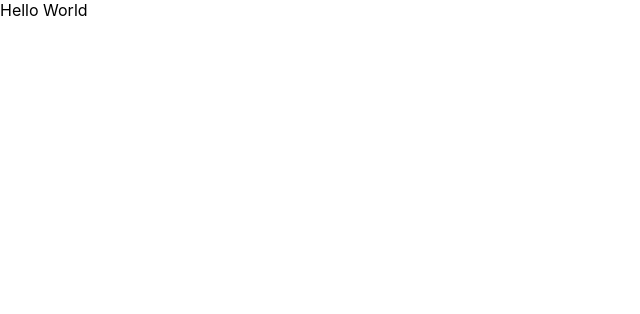
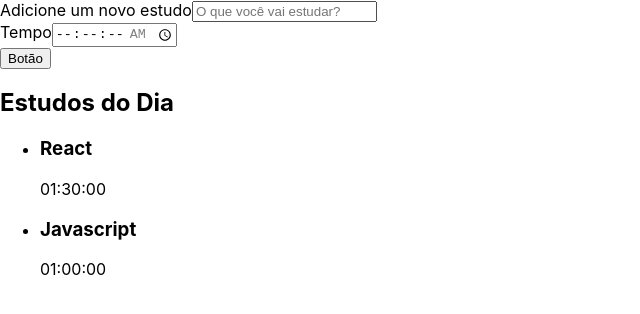
Before and after one commit to MasterKelwin/alura-studies, a React (Create React App) app: page / in a window 1280 px wide. Shown: the top 314 px of the page, without its empty margins (0-640 px from the left). Built offline with nearby package versions, Linux system fonts and the light colour scheme.

Commit message:
componetizando

```diff
--- a/public/index.html
+++ b/public/index.html
@@ -10,34 +10,10 @@
       content="Web site created using create-react-app"
     />
     <link rel="apple-touch-icon" href="%PUBLIC_URL%/logo192.png" />
-    <!--
-      manifest.json provides metadata used when your web app is installed on a
-      user's mobile device or desktop. See https://developers.google.com/web/fundamentals/web-app-manifest/
-    -->
     <link rel="manifest" href="%PUBLIC_URL%/manifest.json" />
-    <!--
-      Notice the use of %PUBLIC_URL% in the tags above.
-      It will be replaced with the URL of the `public` folder during the build.
-      Only files inside the `public` folder can be referenced from the HTML.
-
-      Unlike "/favicon.ico" or "favicon.ico", "%PUBLIC_URL%/favicon.ico" will
-      work correctly both with client-side routing and a non-root public URL.
-      Learn how to configure a non-root public URL by running `npm run build`.
-    -->
-    <title>React App</title>
+    <title>Kelwin Studies</title>
   </head>
   <body>
-    <noscript>You need to enable JavaScript to run this app.</noscript>
-    <div id="root"></div>
-    <!--
-      This HTML file is a template.
-      If you open it directly in the browser, you will see an empty page.
-
-      You can add webfonts, meta tags, or analytics to this file.
-      The build step will place the bundled scripts into the <body> tag.
-
-      To begin the development, run `npm start` or `yarn start`.
-      To create a production bundle, use `npm run build` or `yarn build`.
-    -->
+    <main id="root"></main>
   </body>
 </html>
--- a/src/App.tsx
+++ b/src/App.tsx
@@ -1,9 +1,13 @@
 import React from 'react';
+import Botao from './components/button';
+import Form from './components/form';
+import Lista from './components/list';
 
 function App() {
   return (
     <div className="App">
-      Hello World
+      <Form />
+      <Lista />
     </div>
   );
 }
--- /dev/null
+++ b/src/components/button/index.tsx
@@ -0,0 +1,13 @@
+import React from 'react';
+
+class Botao extends React.Component {
+    render() {
+        return (
+            <button>
+                Botão
+            </button>
+        )
+    }
+}
+
+export default Botao;
--- /dev/null
+++ b/src/components/form/index.tsx
@@ -0,0 +1,27 @@
+import React from "react";
+import Botao from "../button";
+
+class Form extends React.Component {
+    render() {
+        return (
+            <form>
+                <div>
+                    <label htmlFor="tarefa">
+                        Adicione um novo estudo
+                    </label>
+                    <input type="text" name="tarefa" id="tarefa" placeholder="O que você vai estudar?" required />
+                </div>
+                    <label htmlFor="tempo">
+                        Tempo
+                    </label>
+                    <input type="time" name="tempo" id="tempo" step="1" min="00:00:00" max="01:30:00" required />
+                <div>
+
+                </div>
+                <Botao />
+            </form>
+        )
+    }
+}
+
+export default Form;
--- /dev/null
+++ b/src/components/list/index.tsx
@@ -0,0 +1,27 @@
+import React from "react";
+
+function Lista() {
+    const tarefas = [{
+        tarefa: 'React',
+        tempo: '01:30:00'
+      }, {
+        tarefa: 'Javascript',
+        tempo: '01:00:00'
+        }
+      ]
+    return (
+        <aside>
+            <h2> Estudos do Dia </h2>
+            <ul>
+                {tarefas.map((item, index) => (
+                    <li key="index">
+                        <h3> {item.tarefa} </h3>
+                        <span> {item.tempo} </span>
+                    </li>
+                ))}
+            </ul>
+        </aside>
+    )
+}
+
+export default Lista;
--- a/src/index.tsx
+++ b/src/index.tsx
@@ -11,7 +11,3 @@ root.render(
     <App />
   </React.StrictMode>
 );
-
-// If you want to start measuring performance in your app, pass a function
-// to log results (for example: reportWebVitals(console.log))
-// or send to an analytics endpoint. Learn more: https://bit.ly/CRA-vitals
```
